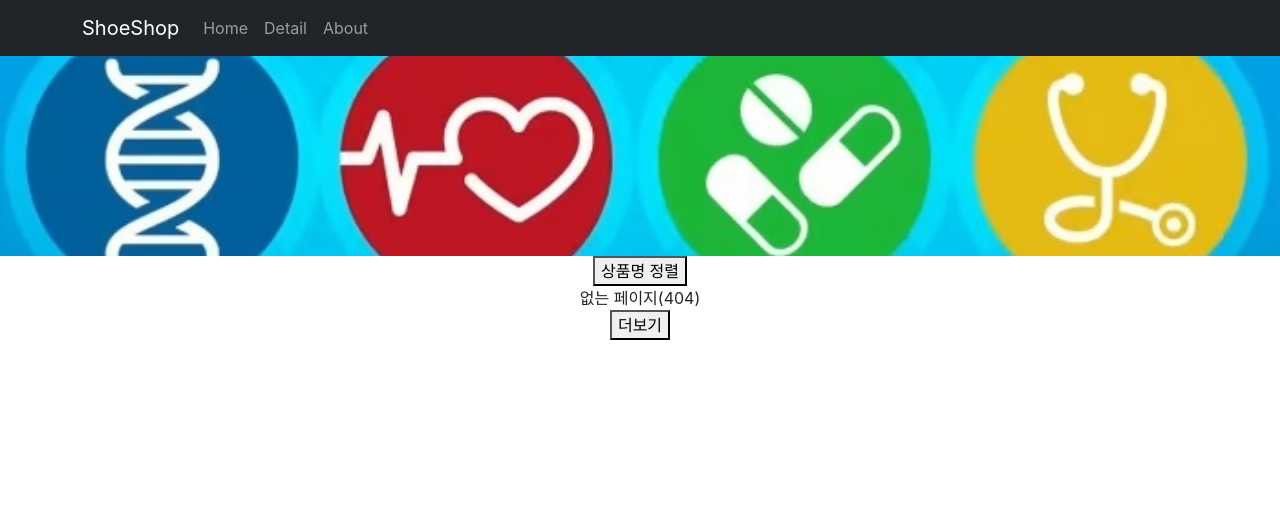
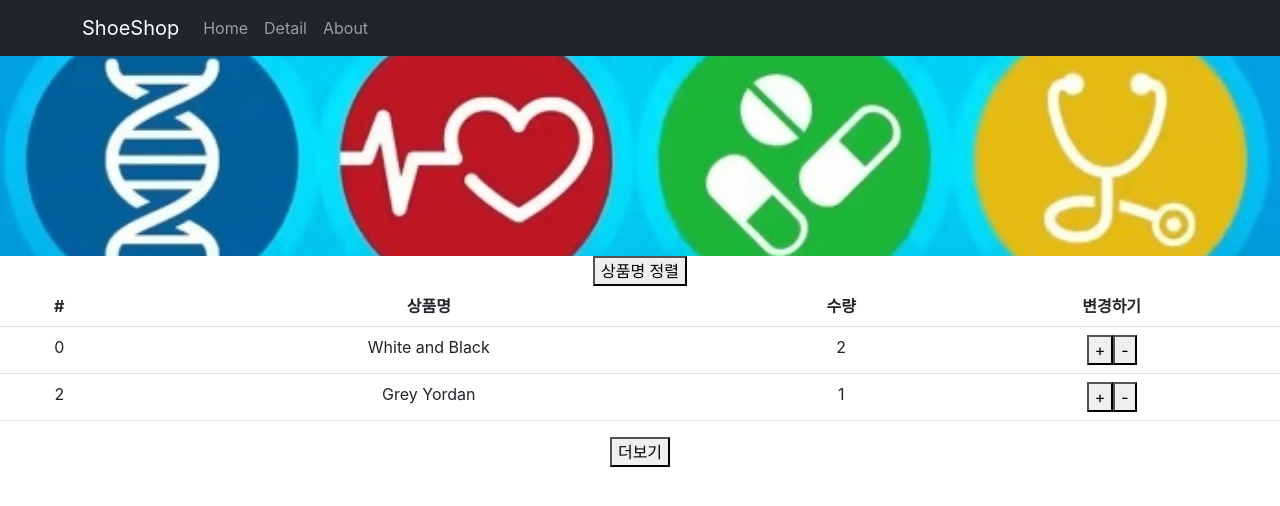
Before and after one commit to LEEDAESUNG/shop, a React (Create React App) app: page /cart in a window 1280 px wide. Before the commit this address had no page. Shown: the top 506 px of the page. Built offline with nearby package versions, Linux system fonts and the light colour scheme.

Commit message:
Redux간편추가

```diff
--- a/package.json
+++ b/package.json
@@ -3,6 +3,7 @@
   "version": "0.1.0",
   "private": true,
   "dependencies": {
+    "@reduxjs/toolkit": "^1.8.5",
     "@testing-library/jest-dom": "^5.16.4",
     "@testing-library/react": "^13.3.0",
     "@testing-library/user-event": "^13.5.0",
@@ -11,6 +12,7 @@
     "react": "^18.2.0",
     "react-bootstrap": "^2.4.0",
     "react-dom": "^18.2.0",
+    "react-redux": "^8.0.2",
     "react-router-dom": "^6.3.0",
     "react-scripts": "5.0.1",
     "style-components": "^0.1.0",
--- a/src/App.js
+++ b/src/App.js
@@ -6,8 +6,9 @@
 import { useState } from 'react';
 import { Routes, Route, Link, useNavigate, Outlet } from 'react-router-dom';
 //import { getDefaultNormalizer } from '@testing-library/react';
-import Detail from "./Detail.js";
+import Detail from "./routes/Detail.js";
 import axios from 'axios'
+import Cart from "./routes/Cart.js";
 
 function App() {
 
@@ -57,6 +58,7 @@
                 {/* <Route path="/detail/:id/:id2" element={<Detail shoes={shoes} />} /> */}
                 {/* <Route path="/detail/:id/test/:id2" element={<Detail shoes={shoes} />} /> */}
                 <Route path="/detail/:id" element={<Detail shoes={shoes} />} /> {/* :id ==> 파라미터 */}
+                <Route path="/cart" element={<Cart />} />
 
                 {/* <Route path="/about" element={ <AboutPage /> } />
             <Route path="/about/member" element={<AboutPage />} />
--- /dev/null
+++ b/src/Store.js
@@ -0,0 +1,28 @@
+
+import { configureStore, createSlice } from '@reduxjs/toolkit'
+
+let user = createSlice({
+    name: 'user',
+    initialState: 'kim'
+})
+let stock = createSlice({
+    name: 'stock',
+    initialState: [10,20,30]
+})
+
+let cartdata = createSlice({
+    name: 'cartdata',
+    initialState:
+    [
+        { id: 0, name: 'White and Black', count: 2 },
+        { id: 2, name: 'Grey Yordan', count: 1 }
+    ]
+})
+
+export default configureStore({
+    reducer: {
+        user : user.reducer,
+        stock : stock.reducer,
+        cartdata : cartdata.reducer
+    }
+})
--- /dev/null
+++ b/src/routes/Cart.js
@@ -0,0 +1,41 @@
+
+import {Table} from 'react-bootstrap';
+import { useSelector } from 'react-redux';
+
+function Cart() {
+
+    let alldata = useSelector((state) => { return state })
+    let user = useSelector((state) => { return state.user })
+    let stock = useSelector((state) => { return state.stock })
+    let cart = useSelector((state) => state.cartdata )
+    console.log(cart);
+
+    return(
+        <Table>
+            <thead>
+                <tr>
+                    <th>#</th>
+                    <th>상품명</th>
+                    <th>수량</th>
+                    <th>변경하기</th>
+                </tr>
+            </thead>
+            <tbody>
+                <tr>
+                    <td>{cart[0].id}</td>
+                    <td>{cart[0].name}</td>
+                    <td>{cart[0].count}</td>
+                    <td><button>+</button><button>-</button></td>
+                </tr>
+                <tr>
+                    <td>{cart[1].id}</td>
+                    <td>{cart[1].name}</td>
+                    <td>{cart[1].count}</td>
+                    <td><button>+</button><button>-</button></td>
+                </tr>
+            </tbody>
+        </Table>
+    )
+}
+
+export default Cart
--- a/src/Detail.js
+++ b/src/routes/Detail.js
@@ -2,7 +2,6 @@
 import { useParams } from "react-router-dom";
 //import styled from 'styled-components';
 import { Nav, Tab } from "react-bootstrap";
-
 
 // let YellowSimpleBtn = styled.button`
 //     background : grey;
```
Also changed, not shown: src/index.js (+6 -8 lines), 1 other file (tests, documents, lock files or other folders).
